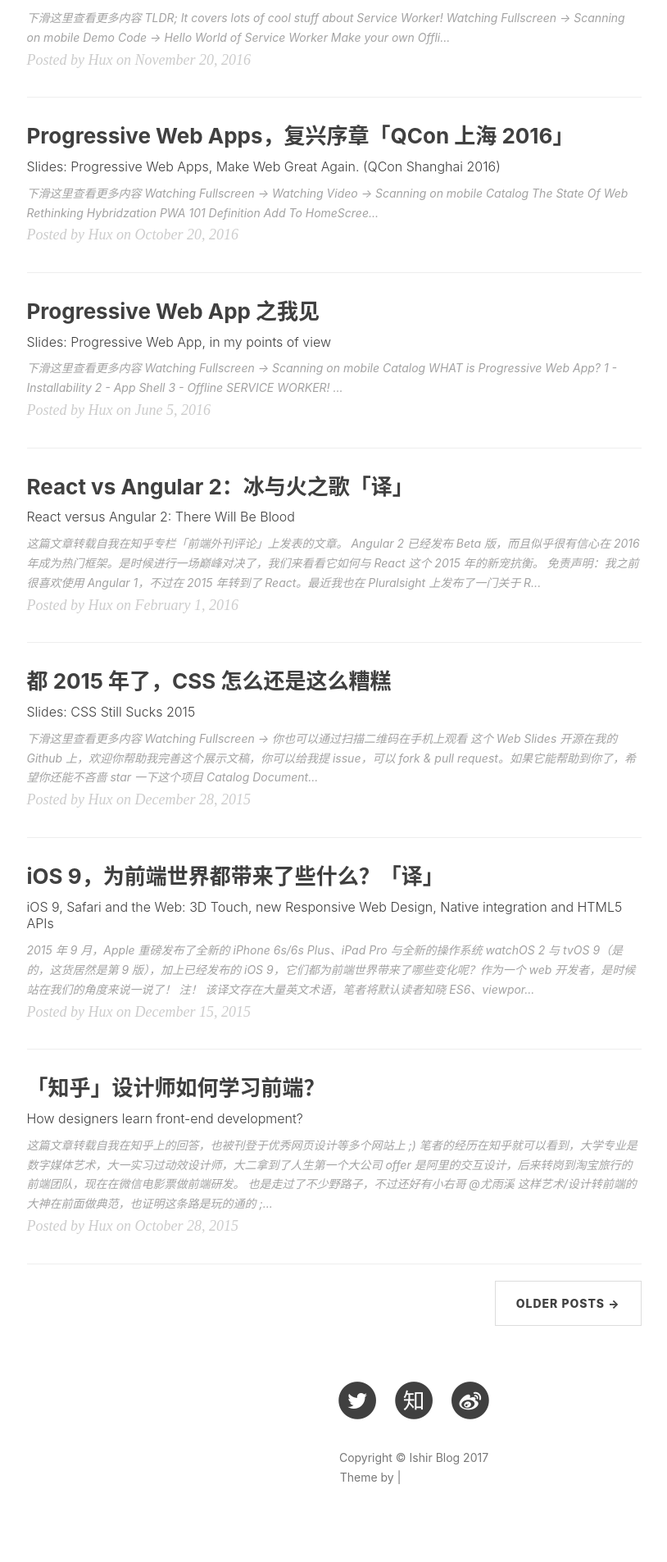
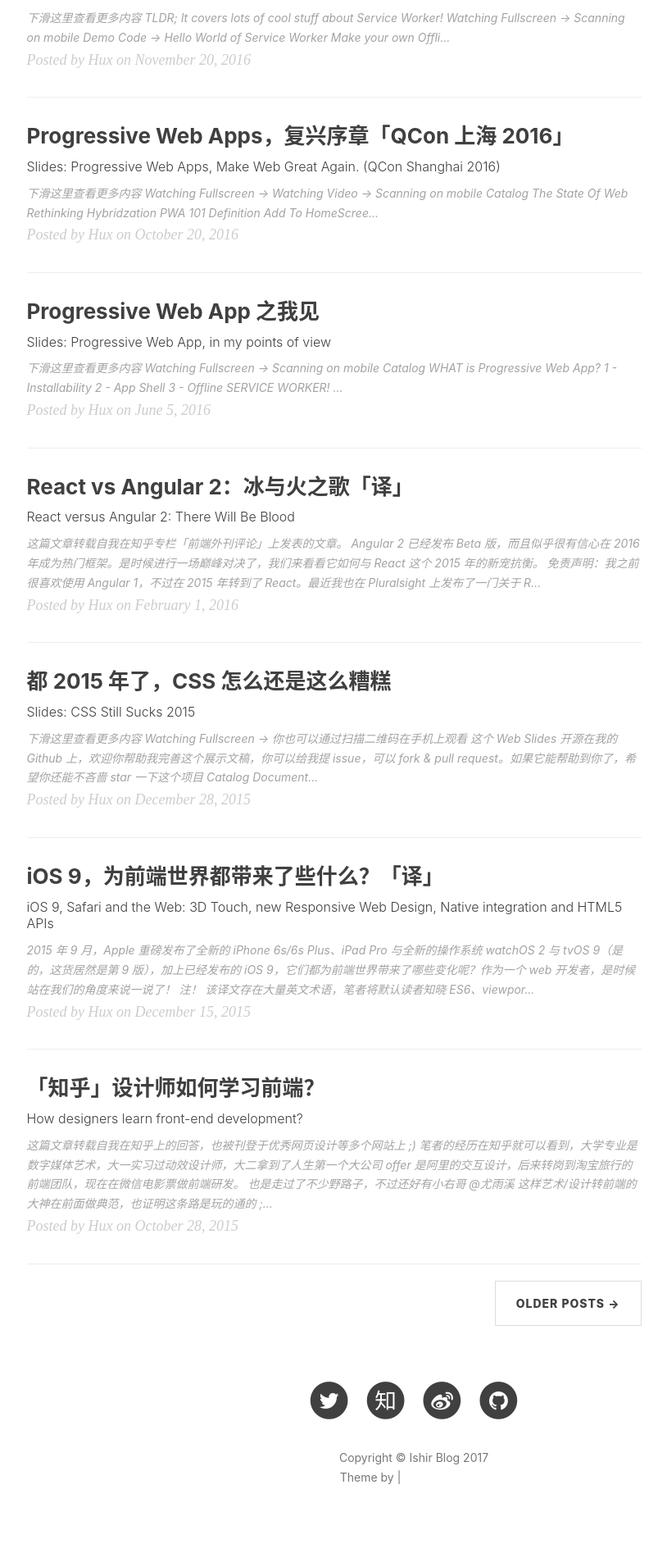
Before and after one commit to littonishir/littonishir.jekyll.com, a Jekyll site: the page built from index.html, in a window 1280 px wide. Shown: the part 1262-3167 px from the top of the page at 82% size, without its empty margins (135-949 px from the left). Built offline with Jekyll 4.4.1, drawn with Linux system fonts in a browser that asks for light colours; nearby versions of some CDN libraries; the list of posts is cut into pages by our own code; comment, search, counter and statistics services are not loaded; grey boxes are pictures that could not be loaded.

Commit message:
_config update

```diff
--- a/_includes/footer.html
+++ b/_includes/footer.html
@@ -58,7 +58,7 @@
                         </a>
                     </li>
                     {% endif %}
-                   <!-- {% if site.github_username %}
+                    {% if site.github_username %}
                     <li>
                         <a target="_blank" href="https://github.com/{{ site.github_username }}">
                             <span class="fa-stack fa-lg">
@@ -67,7 +67,7 @@
                             </span>
                         </a>
                     </li>
-                    {% endif %}-->
+                    {% endif %}
                     {% if site.linkedin_username %}
                     <li>
                         <a target="_blank" href="https://www.linkedin.com/in/{{ site.linkedin_username }}">
```
